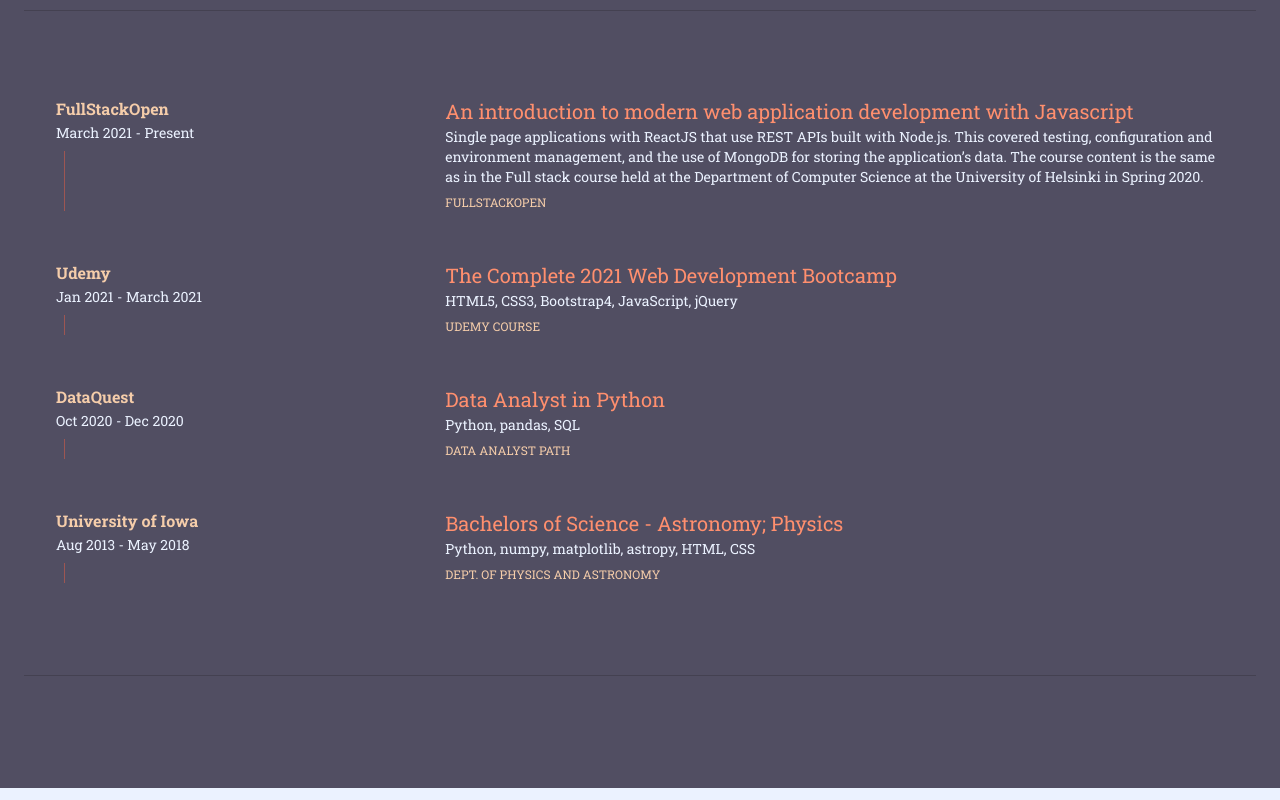
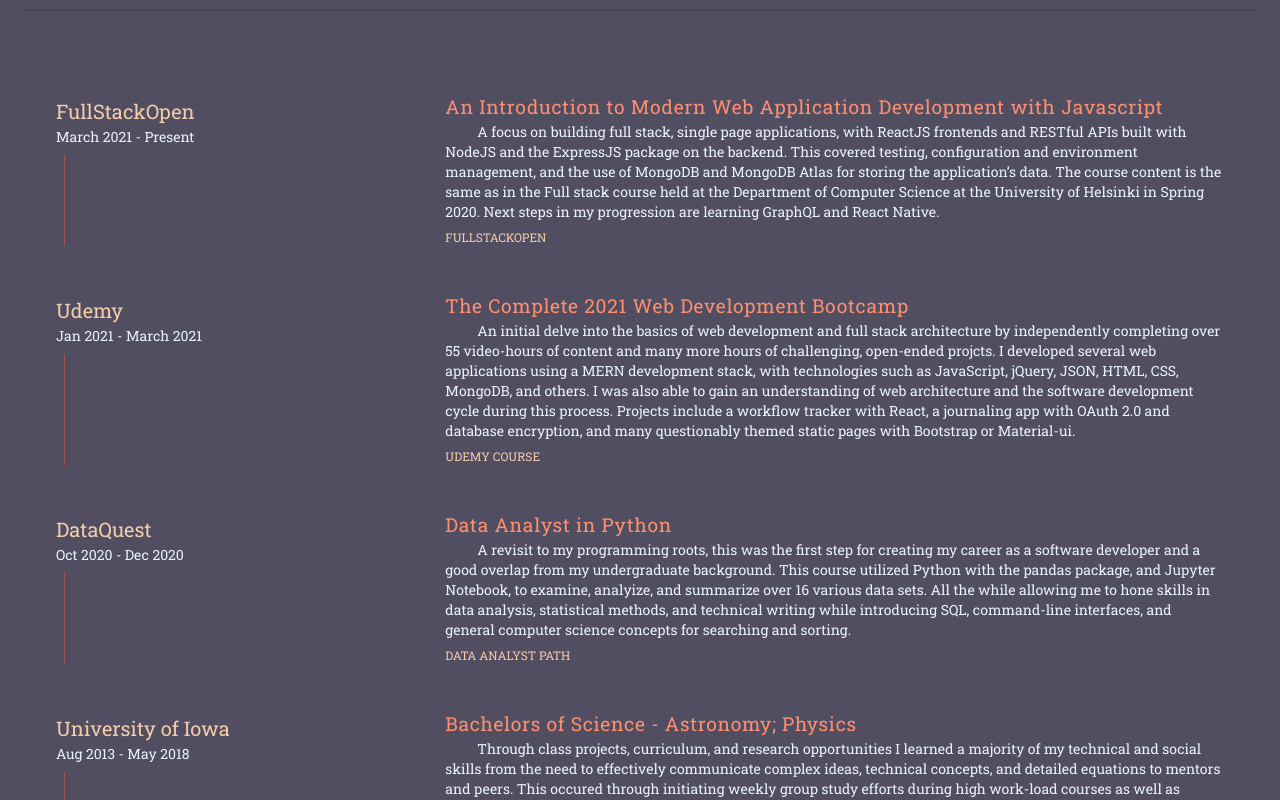
Before and after one commit to MasReed/personal-interactive-website, a React (Create React App) app: page /#about in a window 1280 px wide. Shown: the part 3400-4200 px from the top of the page. Built offline with nearby package versions, Linux system fonts and the light colour scheme.

Commit message:
update education content, links, theme

```diff
--- a/src/EducationContent.jsx
+++ b/src/EducationContent.jsx
@@ -17,19 +17,27 @@ const useStyles = makeStyles((theme) => ({
     opacity: '50%'
   },
   eduDetails: {
-    color: theme.palette.white.main
+    color: theme.palette.white.main,
+    textIndent: '2rem',
   },
   eduInstitute: {
     color: theme.palette.cream.main
   },
   eduLink: {
-    color: theme.palette.cream.main
+    color: theme.palette.cream.main,
+    '&:hover': {
+      color: theme.palette.orange.main,
+      fontWeight: 'bold',
+      letterSpacing: '0.085rem',
+      textDecoration: 'none'
+    }
   },
   eduTile: {
     padding: '1.25rem 0'
   },
   eduTitle: {
-    color: theme.palette.secondary.light
+    color: theme.palette.secondary.light,
+    margin: '0 0 .25rem 0'
   },
 }))
 
@@ -47,7 +55,7 @@ export default function EducationContent() {
               <Grid item sm={4}>
                 <Box display='flex' flexDirection='column' height='100%' justifyContent='space-between'>
                   <Box>
-                    <Typography className={classes.eduInstitute} variant={'subtitle1'}>
+                    <Typography className={classes.eduInstitute} variant={'h6'}>
                       {entry.institute}
                     </Typography>
                     <Typography className={classes.dateText} variant={'body2'}>
@@ -65,12 +73,16 @@ export default function EducationContent() {
                 {
                   entry.titles.map(title => (
                     <Box key={title.title}>
-                    <Typography className={classes.eduTitle} variant={'h6'}>
+                    <Typography className={classes.eduTitle} variant={'subtitle2'}>
                       {title.title}
                     </Typography>
-                    <Typography className={classes.eduDetails} variant={'body2'}>
-                      {title.description}
-                    </Typography>
+                    {
+                      title.description.map(paragraph => (
+                        <Typography className={classes.eduDetails} variant={'body2'}>
+                          {paragraph}
+                        </Typography>
+                      ))
+                    }
                     <Link
                       className={classes.eduLink}
                       href={title.link.href}
--- a/src/ProjectsContent.jsx
+++ b/src/ProjectsContent.jsx
@@ -14,7 +14,10 @@ const useStyles = makeStyles((theme) => ({
   cardTheme: {
     backgroundColor: theme.palette.cream.main,
     boxShadow: theme.shadows[18],
-    color: 'primary'
+    color: 'primary',
+    '&:hover': {
+      boxShadow: theme.shadows[24],
+    }
   },
   cardImage: {
     height: 0,
--- a/src/content/education.json
+++ b/src/content/education.json
@@ -4,8 +4,10 @@
     "dates": "March 2021 - Present",
     "titles": [
       {
-        "title": "An introduction to modern web application development with Javascript",
-        "description": "Single page applications with ReactJS that use REST APIs built with Node.js. This covered testing, configuration and environment management, and the use of MongoDB for storing the application’s data. The course content is the same as in the Full stack course held at the Department of Computer Science at the University of Helsinki in Spring 2020.",
+        "title": "An Introduction to Modern Web Application Development with Javascript",
+        "description": [
+          "A focus on building full stack, single page applications, with ReactJS frontends and RESTful APIs built with NodeJS and the ExpressJS package on the backend. This covered testing, configuration and environment management, and the use of MongoDB and MongoDB Atlas for storing the application’s data. The course content is the same as in the Full stack course held at the Department of Computer Science at the University of Helsinki in Spring 2020. Next steps in my progression are learning GraphQL and React Native."
+        ],
         "link": {
           "href": "https://fullstackopen.com/en/about/",
           "text": "FullStackOpen"
@@ -19,7 +21,9 @@
     "titles": [
       {
         "title": "The Complete 2021 Web Development Bootcamp",
-        "description": "HTML5, CSS3, Bootstrap4, JavaScript, jQuery",
+        "description": [
+          "An initial delve into the basics of web development and full stack architecture by independently completing over 55 video-hours of content and many more hours of challenging, open-ended projcts. I developed several web applications using a MERN development stack, with technologies such as JavaScript, jQuery, JSON, HTML, CSS, MongoDB, and others. I was also able to gain an understanding of web architecture and the software development cycle during this process. Projects include a workflow tracker with React, a journaling app with OAuth 2.0 and database encryption, and many questionably themed static pages with Bootstrap or Material-ui."
+        ],
         "link": {
           "href": "https://www.udemy.com/course/the-complete-web-development-bootcamp/",
           "text": "Udemy Course"
@@ -33,7 +37,9 @@
     "titles": [
       {
         "title": "Data Analyst in Python",
-        "description": "Python, pandas, SQL",
+        "description": [
+          "A revisit to my programming roots, this was the first step for creating my career as a software developer and a good overlap from my undergraduate background. This course utilized Python with the pandas package, and Jupyter Notebook, to examine, analyize, and summarize over 16 various data sets. All the while allowing me to hone skills in data analysis, statistical methods, and technical writing while introducing SQL, command-line interfaces, and general computer science concepts for searching and sorting."
+        ],
         "link": {
           "href": "https://www.dataquest.io/path/data-analyst/",
           "text": "Data Analyst Path"
@@ -47,7 +53,11 @@
     "titles": [
       {
         "title": "Bachelors of Science - Astronomy; Physics",
-        "description": "Python, numpy, matplotlib, astropy, HTML, CSS",
+        "description": [
+          "Through class projects, curriculum, and research opportunities I learned a majority of my technical and social skills from the need to effectively communicate complex ideas, technical concepts, and detailed equations to mentors and peers. This occured through initiating weekly group study efforts during high work-load courses as well as documenting over 40 projects and assignments written with LaTeX (a markup language), most of which necessitated the use of programming as a problem solving tool.",
+
+          "Now technically my first exposure to programming was an electrical engineering course in C++ before switching into physics and astronomy, but the latter is where leveraging software engineering, specifically with Python and packages such as numpy and matplotlib, to do computational astrophysics seemed much quicker and more applicable. Natrually branching into other coursework in linear/matrix algebra, but also vector calculus, and even building a 2-Dimensional wave equation solver for quantum mechanics."
+        ],
         "link": {
           "href": "https://physics.uiowa.edu/undergraduate/bs-astronomy",
           "text": "Dept. of Physics and Astronomy"
--- a/src/theme.js
+++ b/src/theme.js
@@ -60,7 +60,10 @@ const theme = createTheme({
       fontWeight: 700
     },
     subtitle2: {
-
+      fontSize: '1.2rem',
+      fontWeight: 400,
+      letterSpacing: '0.045rem',
+      lineHeight: 1.2,
     },
     body1: {
       lineHeight: 1.8
```
